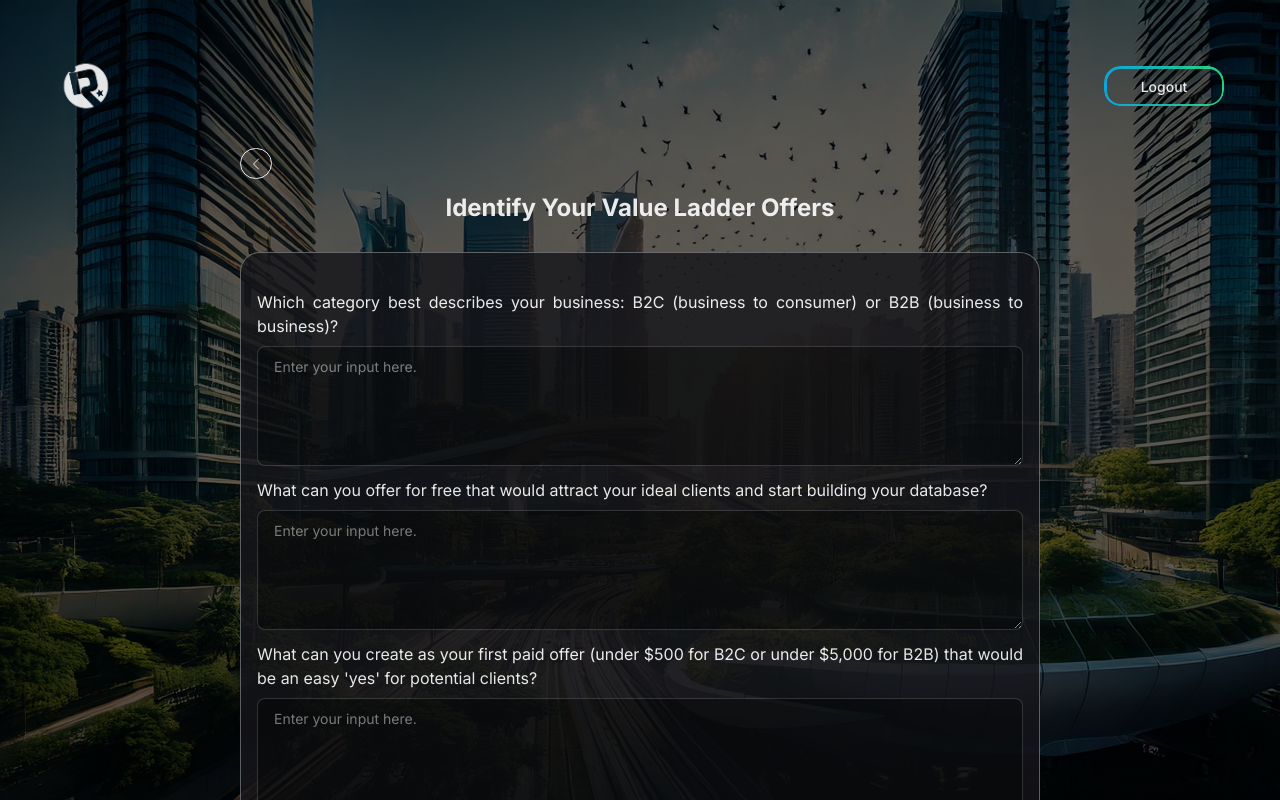
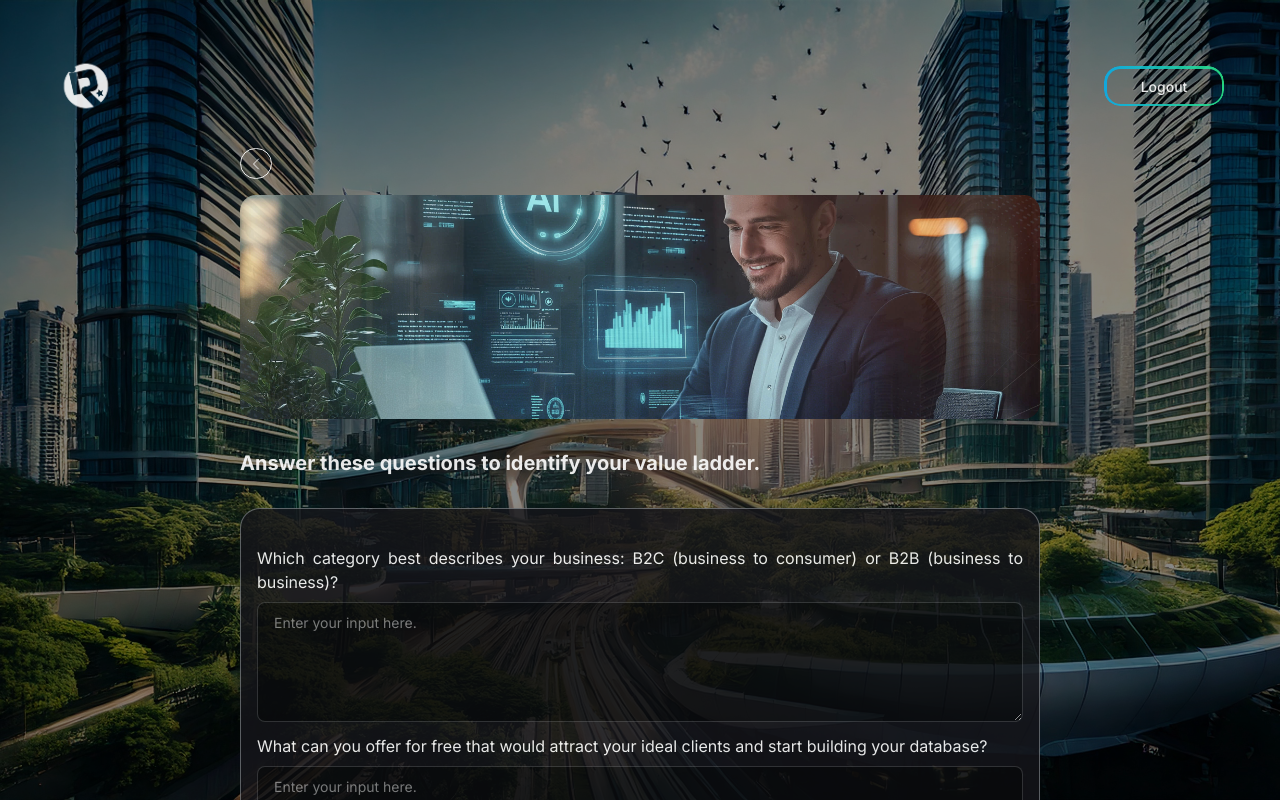
Before and after one commit to Hotei1223/find-your-calling-co-pilot, a React (Vite) app: page /identify-value-ladder in a window 1280 px wide. Built offline with nearby package versions, Linux system fonts and the light colour scheme; no server answers.

Commit message:
Added banner Images.

```diff
--- a/index.html
+++ b/index.html
@@ -4,7 +4,7 @@
     <meta charset="UTF-8" />
     <link rel="icon" type="image/svg+xml" href="/favicon.ico" />
     <meta name="viewport" content="width=device-width, initial-scale=1.0" />
-    <title>IR | Value Ladder Agent </title>
+    <title>IR | Value Ladder Co-pilot </title>
   </head>
   <body>
     <div id="root"></div>
--- a/package.json
+++ b/package.json
@@ -1,5 +1,5 @@
 {
-  "name": "value-ladder-agent",
+  "name": "value-ladder-copilot",
   "private": true,
   "version": "0.0.0",
   "type": "module",
--- a/src/components/landing/Hero.jsx
+++ b/src/components/landing/Hero.jsx
@@ -4,7 +4,7 @@ const Hero = () => {
     return (
         <><div className="py-[60px]">
             <div className="flex flex-col items-center justify-center md:space-y-6 space-y-6">
-                <h1 className="text-center text-white lg:text-[56px] md:text-[48px] text-[32px] leading-[40px] lg:leading-[60px] md:leading-[55px] font-bold lg:px-[140px] lg:tracking-wide">Welcome to Your Value Ladder Copilot</h1>
+                <h1 className="text-center text-white lg:text-[56px] md:text-[48px] text-[32px] leading-[40px] lg:leading-[60px] md:leading-[55px] font-bold lg:px-[140px] lg:tracking-wide">Welcome to Your Value Ladder Co-pilot</h1>
                 <h3 className="text-center text-white lg:text-lg text-md font-normal md:leading-[30px] lg:px-[140px]">Let’s design a value ladder with five essential price points that will maximize engagement and revenue for your business. By the end, you’ll have a structured customer journey that builds trust and increases the value you deliver at every stage.                </h3>
                 <Link to="/identify-value-ladder">
                     <button className="min-w-[70px] md:min-w-[120px] btn-primary h-10 p-4 rounded-2xl cursor-pointer border-[1px] border-transparent inline-flex justify-center items-center text-white text-sm font-medium leading-[25px] gap-2.5 tracking-wide">
--- a/src/index.css
+++ b/src/index.css
@@ -18,7 +18,7 @@
 }
 
 body {
-  background: var(--primarybackground), rgba(10, 10, 10, 0.7);
+  background: var(--primarybackground), rgba(10, 10, 10, 0.5);
   background-position: center;
   background-repeat: no-repeat;
   background-size: cover;
--- a/src/pages/IdentifyValueLadder.jsx
+++ b/src/pages/IdentifyValueLadder.jsx
@@ -7,6 +7,7 @@ import ReactMarkdown from 'react-markdown';
 import remarkGfm from 'remark-gfm';
 import jsPDF from 'jspdf';
 import { motion } from 'framer-motion'; // Import framer-motion
+import bannerImg from "../assets/Value-Ladder-Copilot-Banner.jpg";
 
 export const IdentifyValueLadder = () => {
     const [formData, setFormData] = useState({});
@@ -114,7 +115,7 @@ export const IdentifyValueLadder = () => {
             const lineHeight = fontSize * 1.5;
 
             doc.setFontSize(fontSize)
-               .setFont("helvetica", isBold ? "bold" : "normal");
+                .setFont("helvetica", isBold ? "bold" : "normal");
 
             const cleanText = text.replace(/^\s*[#-*]+\s*/, "").replace(/\*\*/g, "");
             const indent = isBullet ? 15 : 0;
@@ -209,17 +210,24 @@ export const IdentifyValueLadder = () => {
                         </svg>
                     </button>
                 </div>
+                <div className="flex justify-center items-center w-full h-56 relative rounded-2xl">
+                    {/* <div className="flex flex-col gap-4 w-full h-full bg-black bg-opacity-50 rounded-2xl absolute z-10">
+                        <h2 className="text-white text-2xl font-bold leading-[25px] text-center top-[45%] absolute z-20 left-[30%]">
+                        </h2>
+                        </div> */}
+                    <img src={bannerImg} className="w-full h-full object-cover rounded-2xl object-center" />
+                </div>
 
                 {/* Title */}
                 <motion.h2
-                    className="text-white text-2xl font-bold leading-[25px] text-center"
+                    className="text-white text-xl font-bold leading-[25px]"
                     variants={fadeInVariants}
                 >
                     {loading
                         ? "Generating your value ladder..."
                         : response
-                        ? "Your Value Ladder Offers"
-                        : "Identify Your Value Ladder Offers"}
+                            ? "Your Value Ladder Offers"
+                            : "Answer these questions to identify your value ladder."}
                 </motion.h2>
 
                 {/* Loading Shimmer */}
```
Also changed, not shown: src/assets/Value-Ladder-Copilot-Banner.jpg (added), 1 other file (tests, documents, lock files or other folders).
